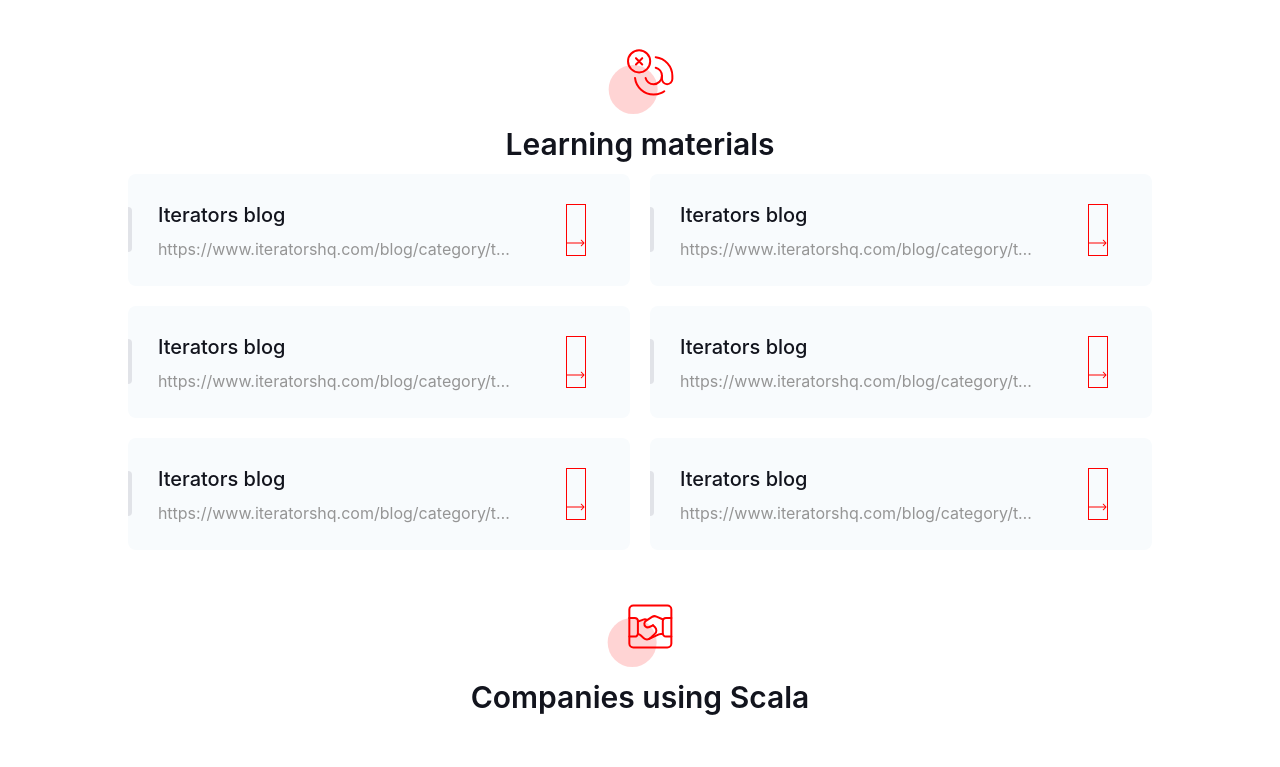
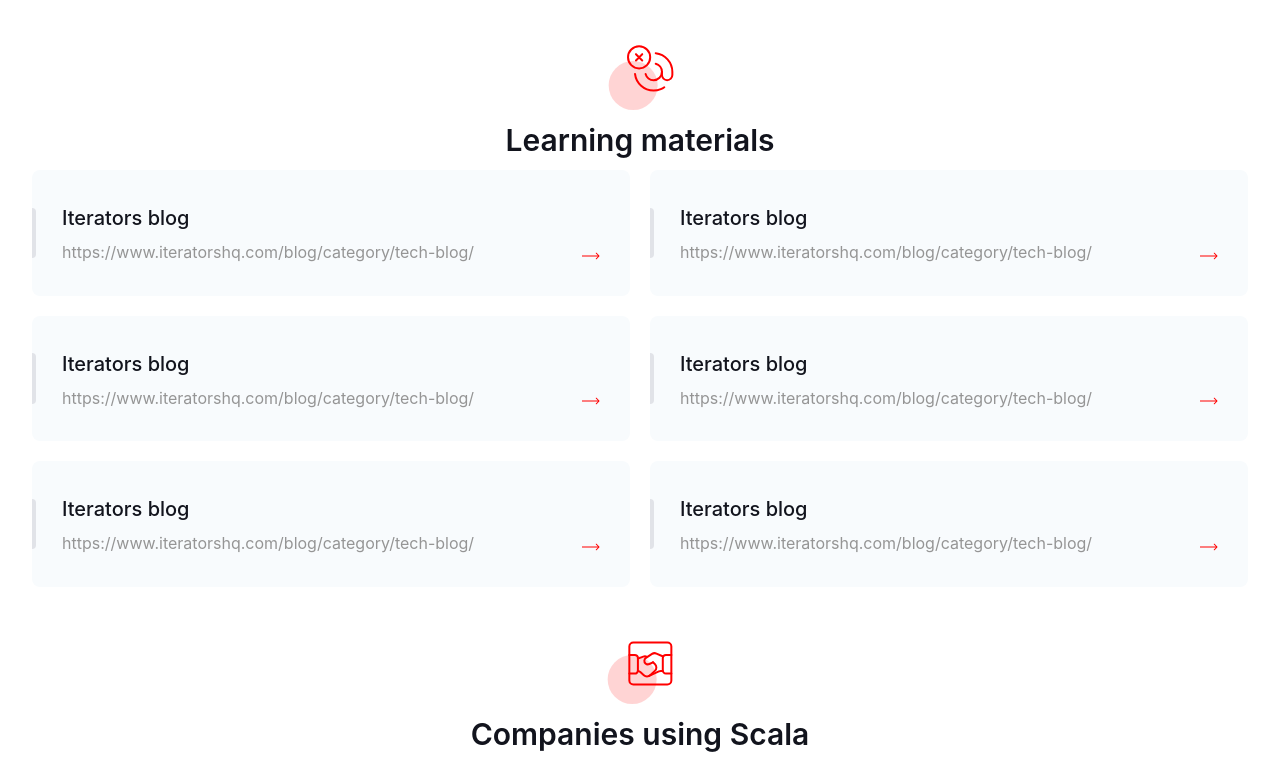
Before and after one commit to scala-poland/scala-poland-site-new, an Astro site: page / in a window 1280 px wide. Shown: the part 1007-1774 px from the top of the page. Built offline with nearby package versions, Linux system fonts and the light colour scheme; Astro itself is replaced by a stand-in of ours.

Commit message:
feature: Learning materials RWD

```diff
--- a/src/components/Container/Container.astro
+++ b/src/components/Container/Container.astro
@@ -3,7 +3,7 @@ interface Props {
   maxWidth?: number;
   class?: string;
 }
-const { maxWidth = 1600, class: className, ...rest } = Astro.props;
+const { maxWidth = 1464, class: className, ...rest } = Astro.props;
 
 const maxWidthDimension = `${maxWidth}px`;
 ---
@@ -17,7 +17,9 @@ const maxWidthDimension = `${maxWidth}px`;
 
   .root {
     max-width: var(--maxWidthDimension);
+    width: 100%;
     margin: 0 auto;
+    padding: 0 32px;
 
     @include screen-md-minus {
       padding: 0 16px;
--- a/src/components/Hero/Hero.astro
+++ b/src/components/Hero/Hero.astro
@@ -61,14 +61,15 @@ const bgUrl = `url(${hero_bg.src})`;
 
   .container {
     @include flex-container(center, center, row, 16px);
-    padding: 46px 16px 46px 148px;
+    padding: 46px 4px 46px 32px;
 
     @include screen-md-minus {
-      padding: 46px 16px 46px 46px;
+      padding: 46px 16px 46px 32px;
     }
+
     @include screen-xs {
       flex-direction: column;
-      padding: 32px 24px;
+      padding: 32px 16px;
     }
   }
 
--- a/src/components/LearningMaterials/LearningMaterials.astro
+++ b/src/components/LearningMaterials/LearningMaterials.astro
@@ -6,7 +6,7 @@ import { TITLE_VARIANTS, TITLE_ICONS } from '@domain/constants';
 import Container from '@components/Container/Container.astro';
 ---
 
-<Container class="container">
+<Container>
   <Title title="Learning materials" icon={TITLE_ICONS.email} />
   <div class="content">
     {content.learningMaterials.map((element) => <LinkButton href={element.link} title={element.title} />)}
@@ -15,17 +15,13 @@ import Container from '@components/Container/Container.astro';
   <style lang="scss">
     @import '@styles/common-style.scss';
 
-    .container {
-      // border: 1px solid red;
-    }
-
     .content {
       display: grid;
       grid-template-columns: repeat(2, 1fr);
       gap: 20px;
-      width: 100%;
+      width: auto;
 
-      @include screen-sm-minus {
+      @include screen-xs {
         max-width: 100svw;
         grid-template-columns: 1fr;
       }
--- a/src/components/LinkButton/LinkButton.astro
+++ b/src/components/LinkButton/LinkButton.astro
@@ -36,8 +36,7 @@ const showLine = Boolean(!icon);
 
   .link {
     position: relative;
-    height: 112px;
-    @include flex-container(flex-start, center, row, 10px);
+    @include flex-container(space-between, stretch, row, 12px);
     background-color: $color-gray-100;
     border-radius: 8px;
     padding: 30px;
@@ -46,8 +45,13 @@ const showLine = Boolean(!icon);
       background-color: darken($color-gray-100, 3%);
     }
 
-    @include screen-sm-minus {
-      max-width: 100%;
+    @include screen-sm {
+      max-width: 45svw;
+      padding: 16px;
+    }
+
+    @include screen-xs {
+      max-width: 90svw;
       padding: 16px;
     }
   }
@@ -66,18 +70,20 @@ const showLine = Boolean(!icon);
   }
 
   p {
-    max-width: 90%;
+    // max-width: 90%;
     color: $color-gray-300;
     font-size: 16px;
     white-space: nowrap;
     overflow: hidden;
     text-overflow: ellipsis;
+    @include screen-sm-minus {
+      max-width: 85%;
+    }
   }
 
   .arrow {
     height: 100%;
-    padding-bottom: 8px;
-    border: 1px solid red;
+    padding-bottom: 6px;
 
     @include flex-container(flex-end, flex-end, column);
   }
```
